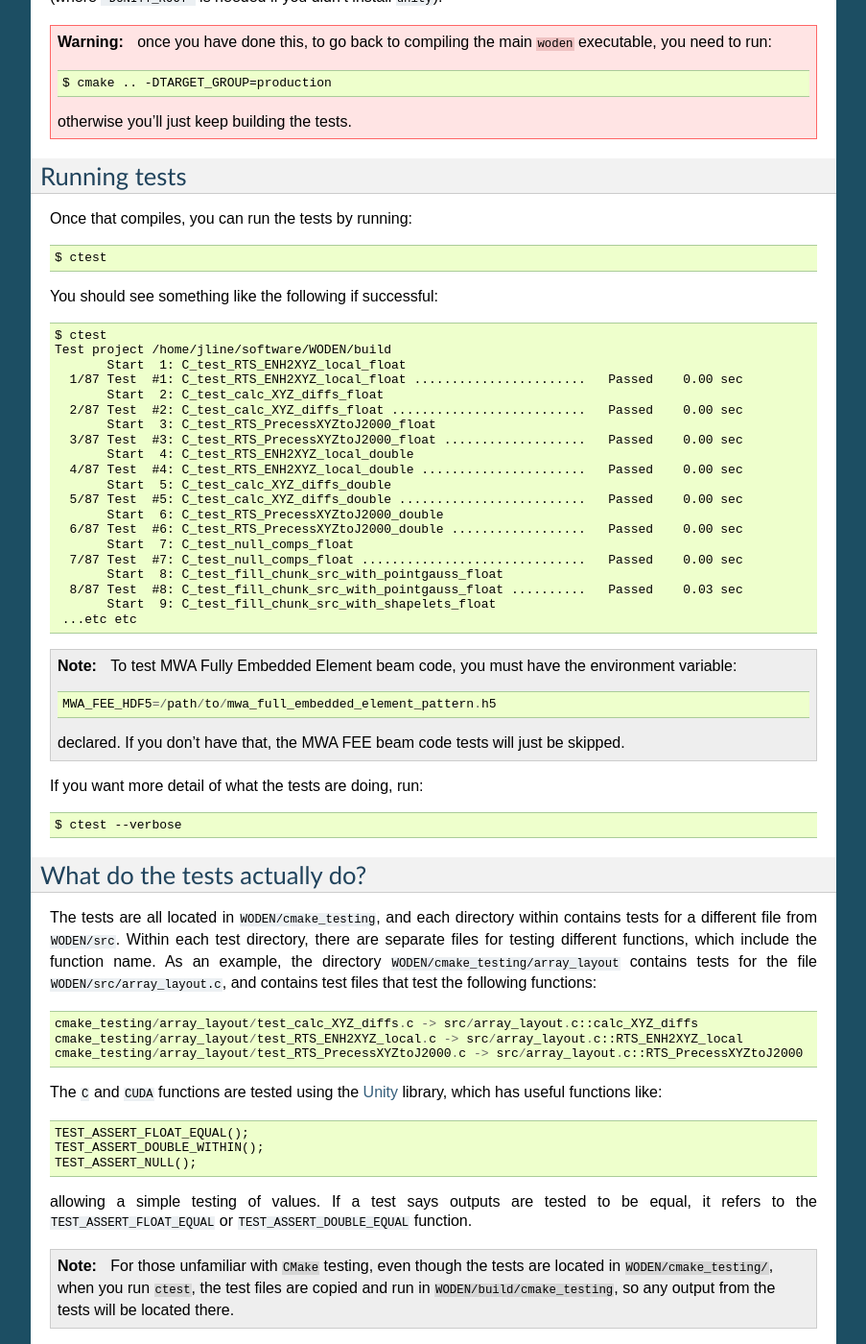
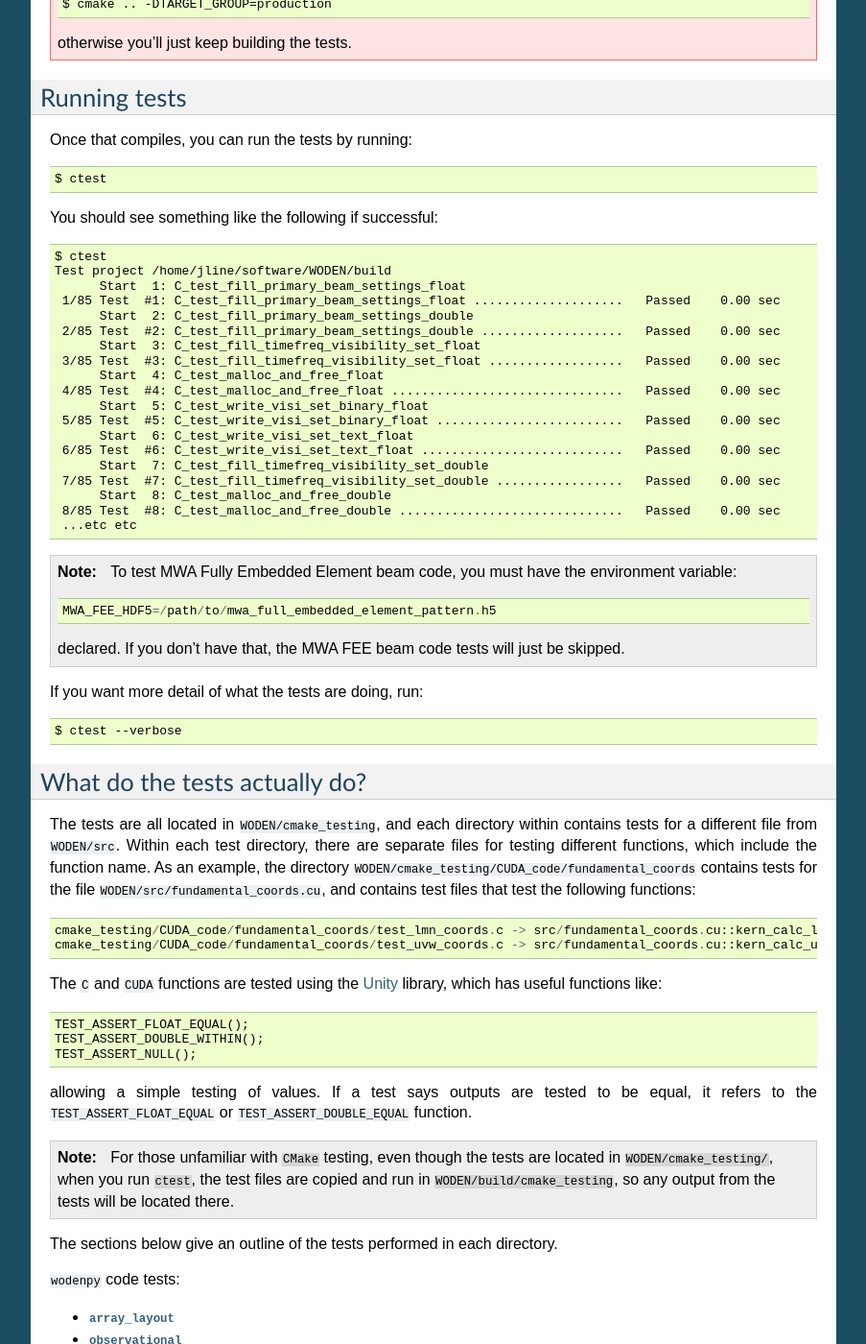
Before and after one commit to JLBLine/WODEN, a Sphinx documentation site: the page built from docs/sphinx/testing/cmake_testing.rst, in a window 1280 px wide and 1400 px high, scrolled down 997 px. Shown: the whole window at 96% size, without its empty margins (198-1101 px from the left). Built offline with Sphinx 7.4.7, drawn with Linux system fonts in a browser that asks for light colours; the version number is read from the project's files by our own code; some of the changed text lies outside the part shown.

```diff
--- a/docs/sphinx/index.rst
+++ b/docs/sphinx/index.rst
@@ -20,9 +20,7 @@ The WODEN visibility simulator
 
 ``WODEN`` is C / CUDA code designed to be able to simulate low-frequency radio interferometric data. It is written to be simplistic and *fast* to allow all-sky simulations. Although ``WODEN`` was primarily written to simulate Murchinson Widefield Array (MWA, `Tingay et al. 2013`_) visibilities, it is becoming less instrument-specific as time goes on. `WODEN` outputs `uvfits` files.
 
-``WODEN`` has been written with Stokes polarisations in mind, and as such, users can input a fully Stokes `I,Q,U,V` model, which is then propagated fully through the polarised instrumental response (depending on which primary beam you select), and output into Stokes `XX,XY,YX,YY` polarisations. Note however that currently only a power-law SED is supported, a rotation measure is currently unsupported.
-
-The unique part of ``WODEN`` is that it can simulate shapelet model sources (along with point and Gaussian) that are compatible with the ``RTS`` (`Mitchell et al. 2008`_). These models are generated with SHApelet Modelling For Interferometers (`SHAMFI`_), specified with the ``--woden_srclist`` option. It also includes a script to convert a multi-scale CLEAN component list out of `WSClean`_ into a ``WODEN``-style srclist (when running ``WSClean`` use the ``-save-source-list`` option). ``WODEN`` can also produce visibilities that can be fed directly into the ``RTS`` to allow testing of calibration and modelling methodologies.
+``WODEN`` has been written with Stokes polarisations in mind. Currently, only Stokes I information is read in, which is then propagated fully through the polarised instrumental response (depending on which primary beam you select), and output into Stokes `XX,XY,YX,YY` polarisations. See :ref:`sky model formats` for more information.
 
 Documentation
 -----------------
--- a/docs/sphinx/operating_principles/skymodel.rst
+++ b/docs/sphinx/operating_principles/skymodel.rst
@@ -2,6 +2,8 @@
 .. _Line et al. 2020: https://doi.org/10.1017/pasa.2020.18
 .. _SHAMFI readthedocs: https://shamfi.readthedocs.io/en/latest/
 .. _Callingham et al. 2017: https://iopscience.iop.org/article/10.3847/1538-4357/836/2/174/pdf
+
+.. _sky model formats:
 
 Sky model formats
 ===========================
--- a/docs/sphinx/operating_principles/visibility_calcs.rst
+++ b/docs/sphinx/operating_principles/visibility_calcs.rst
@@ -9,7 +9,7 @@ Visibility Calculations
 
 This section assumes a basic understanding on radio interferometry, assuming you know what visibilities and baselines are, and are familiar with the :math:`u,v,w` and :math:`l,m,n` coordinate systems. I can recommend `Thompson, Moran, & Swenson 2017`_ if you are looking to learn / refresh these concepts. Some of this section is basically a copy/paste from `Line et al. 2020`_.
 
-.. note:: In `Line et al. 2020`_, I detailed that I was using the ``atomicAdd`` functionality in CUDA. This is no longer true, as I've found a loop inside my kernels is actually faster than being fully parallel and using ``atomicAdd``. The calculations being made have remained the same.
+.. note:: For ``WODEN`` version 2.0.0, the sky model reader has been locked to just reading in Stokes I information, while we wait for the ``FITS`` skymodel format. The maths below is still valid, but the sky model reader will only read in Stokes I information. See the :ref:`sky model formats` for more information.
 
 Measurement Equation and Point Sources
 ----------------------------------------
--- a/docs/sphinx/testing/cmake_testing.rst
+++ b/docs/sphinx/testing/cmake_testing.rst
@@ -21,16 +21,11 @@ The tests use the following C library:
 
 * **Unity** - https://github.com/ThrowTheSwitch/Unity
 
-I installed ``unity`` via::
+You don't need to install Unity, just clone it somewhere::
 
   $ git clone https://github.com/ThrowTheSwitch/Unity.git
-  $ cd Unity
-  $ mkdir build && cd build
-  $ cmake ..
-  $ make -j 4
-  $ sudo make install
 
-That way, ``cmake`` can find ``unity``. However, you don't need to install Unity anywhere, as ``WODEN`` uses the ``C`` code directly. You just need to tell ``WODEN`` where Unity lives in your system (for example, you could download a release version e.g. version 2.5.2 - see example below for how to link without installation).
+You don't need to install Unity anywhere, as ``WODEN`` compiles the ``C`` code directly. You just need to tell ``WODEN`` where Unity lives in your system (for example, you could download a release version e.g. version 2.5.2 - see example below for how to link without installation).
 
 You'll also need to initiate the ``git submodule`` that runs code coverage. Simply navigate to the ``WODEN`` directory and run::
 
@@ -64,23 +59,22 @@ You should see something like the following if successful::
 
   $ ctest
   Test project /home/jline/software/WODEN/build
-         Start  1: C_test_RTS_ENH2XYZ_local_float
-    1/87 Test  #1: C_test_RTS_ENH2XYZ_local_float .......................   Passed    0.00 sec
-         Start  2: C_test_calc_XYZ_diffs_float
-    2/87 Test  #2: C_test_calc_XYZ_diffs_float ..........................   Passed    0.00 sec
-         Start  3: C_test_RTS_PrecessXYZtoJ2000_float
-    3/87 Test  #3: C_test_RTS_PrecessXYZtoJ2000_float ...................   Passed    0.00 sec
-         Start  4: C_test_RTS_ENH2XYZ_local_double
-    4/87 Test  #4: C_test_RTS_ENH2XYZ_local_double ......................   Passed    0.00 sec
-         Start  5: C_test_calc_XYZ_diffs_double
-    5/87 Test  #5: C_test_calc_XYZ_diffs_double .........................   Passed    0.00 sec
-         Start  6: C_test_RTS_PrecessXYZtoJ2000_double
-    6/87 Test  #6: C_test_RTS_PrecessXYZtoJ2000_double ..................   Passed    0.00 sec
-         Start  7: C_test_null_comps_float
-    7/87 Test  #7: C_test_null_comps_float ..............................   Passed    0.00 sec
-         Start  8: C_test_fill_chunk_src_with_pointgauss_float
-    8/87 Test  #8: C_test_fill_chunk_src_with_pointgauss_float ..........   Passed    0.03 sec
-         Start  9: C_test_fill_chunk_src_with_shapelets_float
+        Start  1: C_test_fill_primary_beam_settings_float
+   1/85 Test  #1: C_test_fill_primary_beam_settings_float ....................   Passed    0.00 sec
+        Start  2: C_test_fill_primary_beam_settings_double
+   2/85 Test  #2: C_test_fill_primary_beam_settings_double ...................   Passed    0.00 sec
+        Start  3: C_test_fill_timefreq_visibility_set_float
+   3/85 Test  #3: C_test_fill_timefreq_visibility_set_float ..................   Passed    0.00 sec
+        Start  4: C_test_malloc_and_free_float
+   4/85 Test  #4: C_test_malloc_and_free_float ...............................   Passed    0.00 sec
+        Start  5: C_test_write_visi_set_binary_float
+   5/85 Test  #5: C_test_write_visi_set_binary_float .........................   Passed    0.00 sec
+        Start  6: C_test_write_visi_set_text_float
+   6/85 Test  #6: C_test_write_visi_set_text_float ...........................   Passed    0.00 sec
+        Start  7: C_test_fill_timefreq_visibility_set_double
+   7/85 Test  #7: C_test_fill_timefreq_visibility_set_double .................   Passed    0.00 sec
+        Start  8: C_test_malloc_and_free_double
+   8/85 Test  #8: C_test_malloc_and_free_double ..............................   Passed    0.00 sec
    ...etc etc
 
 .. note:: To test MWA Fully Embedded Element beam code, you must have the environment variable::
@@ -97,11 +91,10 @@ What do the tests actually do?
 ---------------------------------
 
 The tests are all located in ``WODEN/cmake_testing``, and each directory within contains tests
-for a different file from ``WODEN/src``. Within each test directory, there are separate files for testing different functions, which include the function name. As an example, the directory ``WODEN/cmake_testing/array_layout`` contains tests for the file ``WODEN/src/array_layout.c``, and contains test files that test the following functions::
+for a different file from ``WODEN/src``. Within each test directory, there are separate files for testing different functions, which include the function name. As an example, the directory ``WODEN/cmake_testing/CUDA_code/fundamental_coords`` contains tests for the file ``WODEN/src/fundamental_coords.cu``, and contains test files that test the following functions::
 
-  cmake_testing/array_layout/test_calc_XYZ_diffs.c -> src/array_layout.c::calc_XYZ_diffs
-  cmake_testing/array_layout/test_RTS_ENH2XYZ_local.c -> src/array_layout.c::RTS_ENH2XYZ_local
-  cmake_testing/array_layout/test_RTS_PrecessXYZtoJ2000.c -> src/array_layout.c::RTS_PrecessXYZtoJ2000
+  cmake_testing/CUDA_code/fundamental_coords/test_lmn_coords.c -> src/fundamental_coords.cu::kern_calc_lmn
+  cmake_testing/CUDA_code/fundamental_coords/test_uvw_coords.c -> src/fundamental_coords.cu::kern_calc_uvw
 
 The ``C`` and ``CUDA`` functions are tested using the `Unity`_ library, which has useful functions like::
 
```
Also changed, not shown: other parts of docs/sphinx/testing/cmake_testing.rst (+1 -0 lines), CMakeLists.txt (+0 -12 lines), docs/sphinx/installation/installation.rst (+70 -73 lines), docs/sphinx/testing/cmake_testing/scripts/woden_uv2ms.rst (added, +8 -0 lines), 2 other files.
